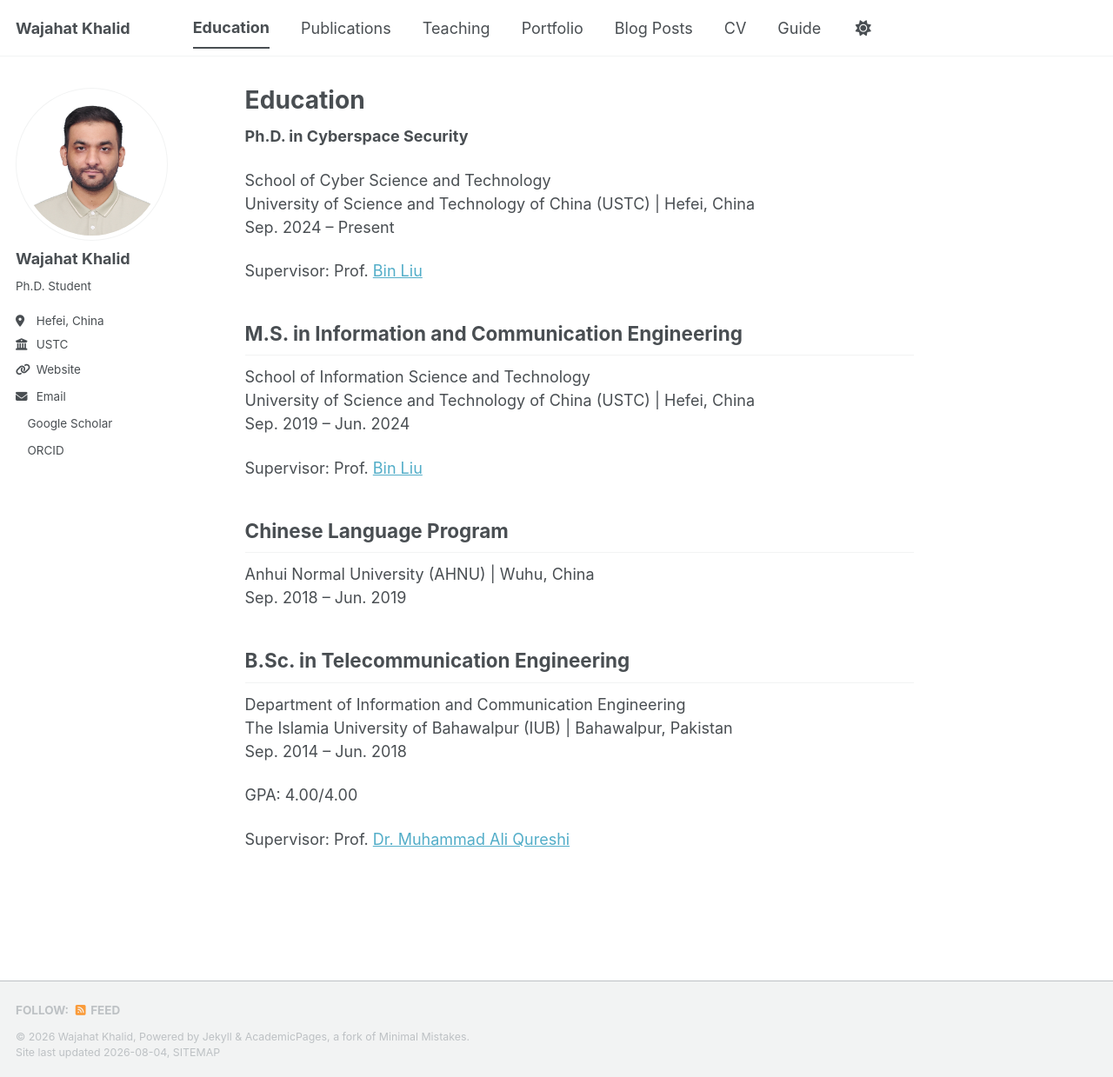
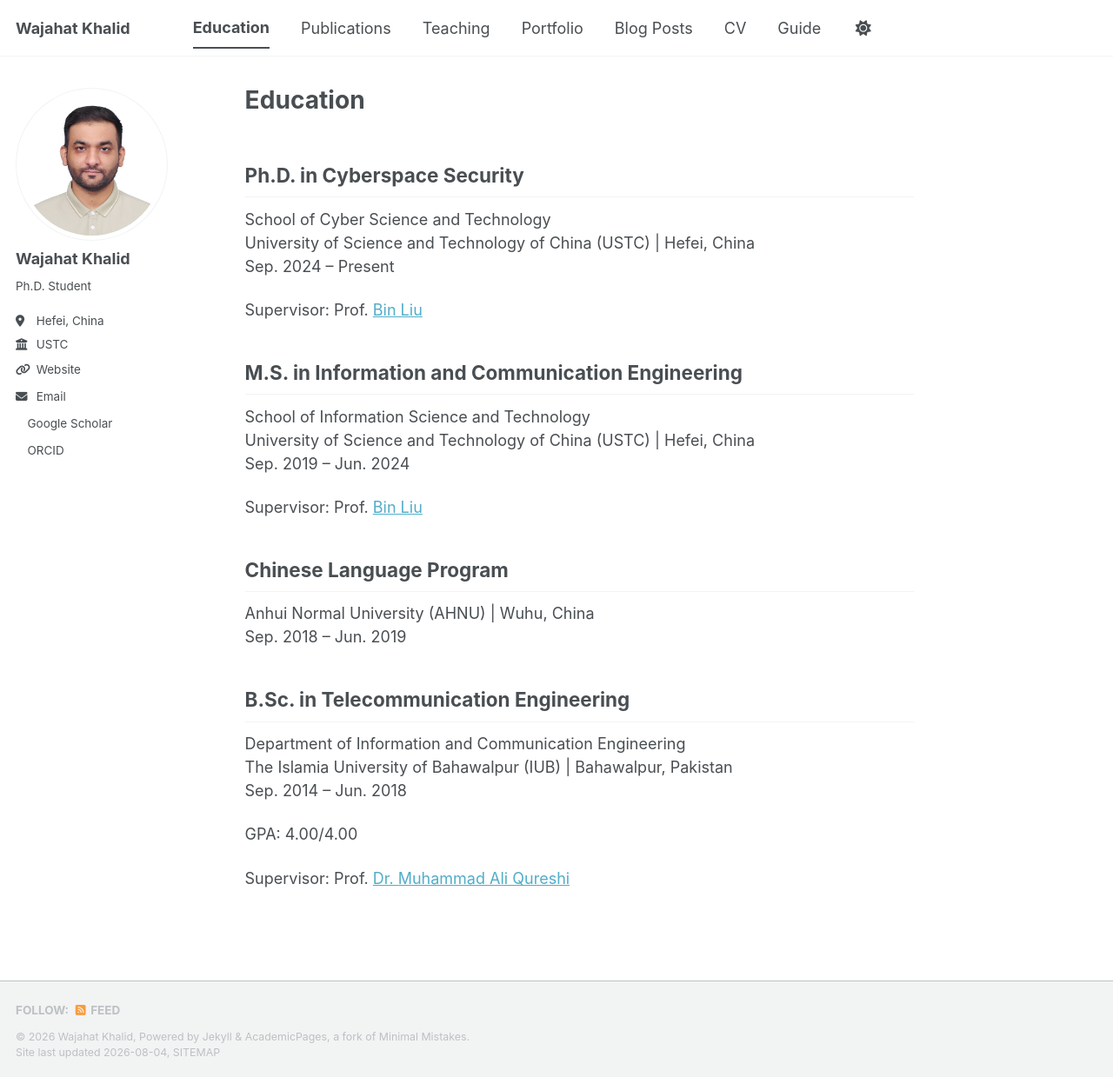
Before and after one commit to Mr-WajahatKhalid/Mr-WajahatKhalid.github.io, a Jekyll site: the page built from _pages/education.md, in a window 1280 px wide and 1239 px high. Shown: the whole window at 87% size. Built offline with Jekyll 4.4.1, drawn with Linux system fonts in a browser that asks for light colours; a style sheet for code colours, icons or effects is not loaded.

```diff
--- a/_pages/education.md
+++ b/_pages/education.md
@@ -4,7 +4,7 @@ permalink: /education/
 author_profile: true
 ---
 
-**Ph.D. in Cyberspace Security**
+## Ph.D. in Cyberspace Security
 
 School of Cyber Science and Technology
 University of Science and Technology of China (USTC) | Hefei, China
```
